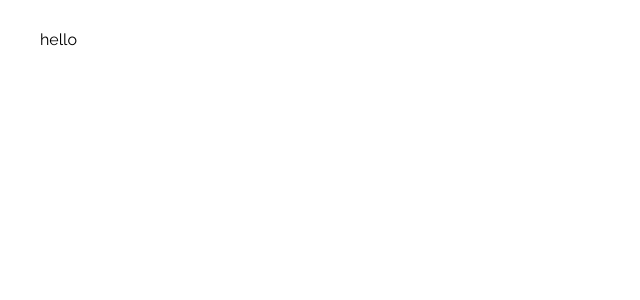
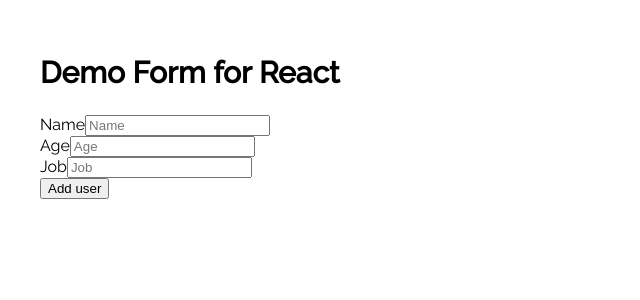
Before and after one commit to jardenna/typescript, a React app: page / in a window 1280 px wide. Shown: the top 300 px of the page, without its empty margins (0-640 px from the left). Built offline with nearby package versions, Linux system fonts and the light colour scheme.

Commit message:
Added users CRUD

```diff
--- a/package.json
+++ b/package.json
@@ -47,8 +47,10 @@
     "webpack-dev-server": "^3.11.2"
   },
   "dependencies": {
+    "@reduxjs/toolkit": "^1.6.0",
     "cross-env": "^7.0.3",
     "react": "^17.0.2",
-    "react-dom": "^17.0.2"
+    "react-dom": "^17.0.2",
+    "react-redux": "^7.2.4"
   }
 }
--- a/src/components/App.tsx
+++ b/src/components/App.tsx
@@ -1,10 +1,13 @@
+import Form from './products/Form';
+
 function App() {
+
    return (
       <article>
 
          <main className="container">
 
-            hello
+            <Form />
 
          </main>
       </article>
--- /dev/null
+++ b/src/components/products/Form.tsx
@@ -0,0 +1,99 @@
+import { FormEvent, ChangeEvent, useState } from 'react';
+
+interface UserInt {
+   name: string;
+   age: string;
+   job: string;
+
+}
+
+const initialState: UserInt = {
+   name: '',
+   age: '',
+   job: ''
+
+};
+
+const Form = () => {
+
+   const [userState, setUserState] = useState<UserInt>(initialState);
+   const [user, setUser] = useState<UserInt[]>([]);
+
+   const handleInputChange = (e: ChangeEvent<HTMLInputElement>) => {
+      const { name, value } = e.target;
+      setUserState({ ...userState, [name]: value });
+   };
+
+   const addUser = () => {
+      const newUser: UserInt[] = [...user, userState];
+      setUser(newUser);
+   };
+
+   const deleteUser = (index: number) => {
+      const userArr = user.filter((a, i) => index !== i);
+      setUser(userArr);
+   };
+
+
+   const handleSubmit = (e: FormEvent<HTMLFormElement>) => {
+      e.preventDefault();
+      addUser();
+
+   };
+
+   return (
+      <div className="Form">
+
+         <h1>Demo Form for React</h1>
+         <form onSubmit={handleSubmit}>
+            <div className="input-container">
+               <label htmlFor="name">Name</label>
+               <input
+                  id="name"
+                  name="name"
+                  value={userState.name}
+                  onChange={handleInputChange}
+                  placeholder="Name"
+                  type="text"
+               />
+            </div>
+            <div className="input-container">
+               <label htmlFor="age">Age</label>
+               <input
+                  id="age"
+                  name="age"
+                  value={userState.age}
+                  onChange={handleInputChange}
+                  placeholder="Age"
+                  type="number"
+               />
+            </div>
+            <div className="input-container">
+               <label htmlFor="job">Job</label>
+               <input
+                  id="job"
+                  name="job"
+                  value={userState.job}
+                  onChange={handleInputChange}
+                  placeholder="Job"
+                  type="text"
+               />
+            </div>
+            <button type="submit" >
+               Add user
+            </button>
+         </form>
+
+         <ul>
+            {user.map((a, i) =>
+               <li key={i} >
+                  {a.name} - {a.age} - {a.job} <span onClick={() => deleteUser(i)}>Delete</span>
+               </li>
+            )}
+         </ul>
+      </div>
+
+   );
+};
+
+export default Form;
```
Also changed, not shown: .eslintrc.js, 1 other file (tests, documents, lock files or other folders).
